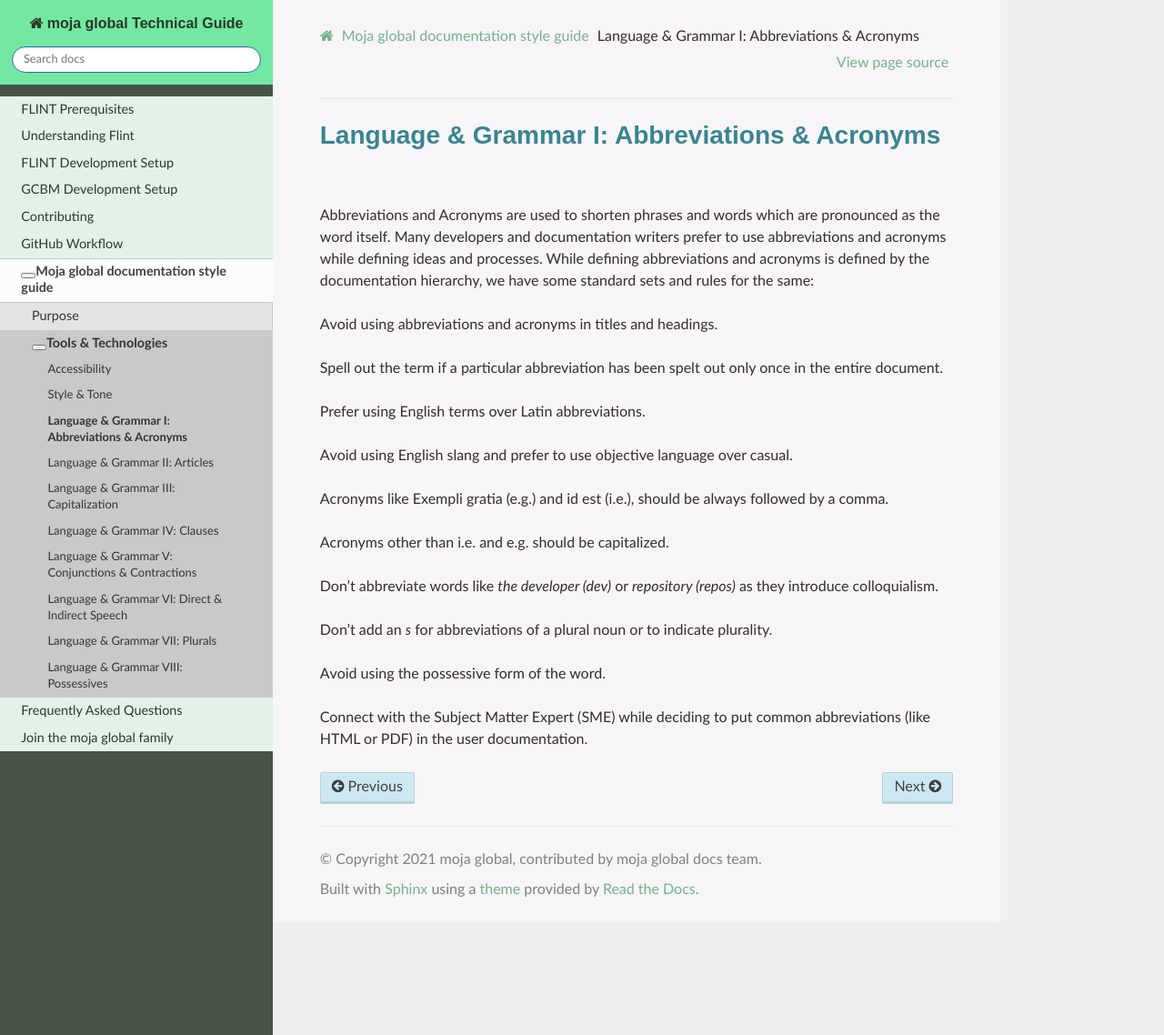
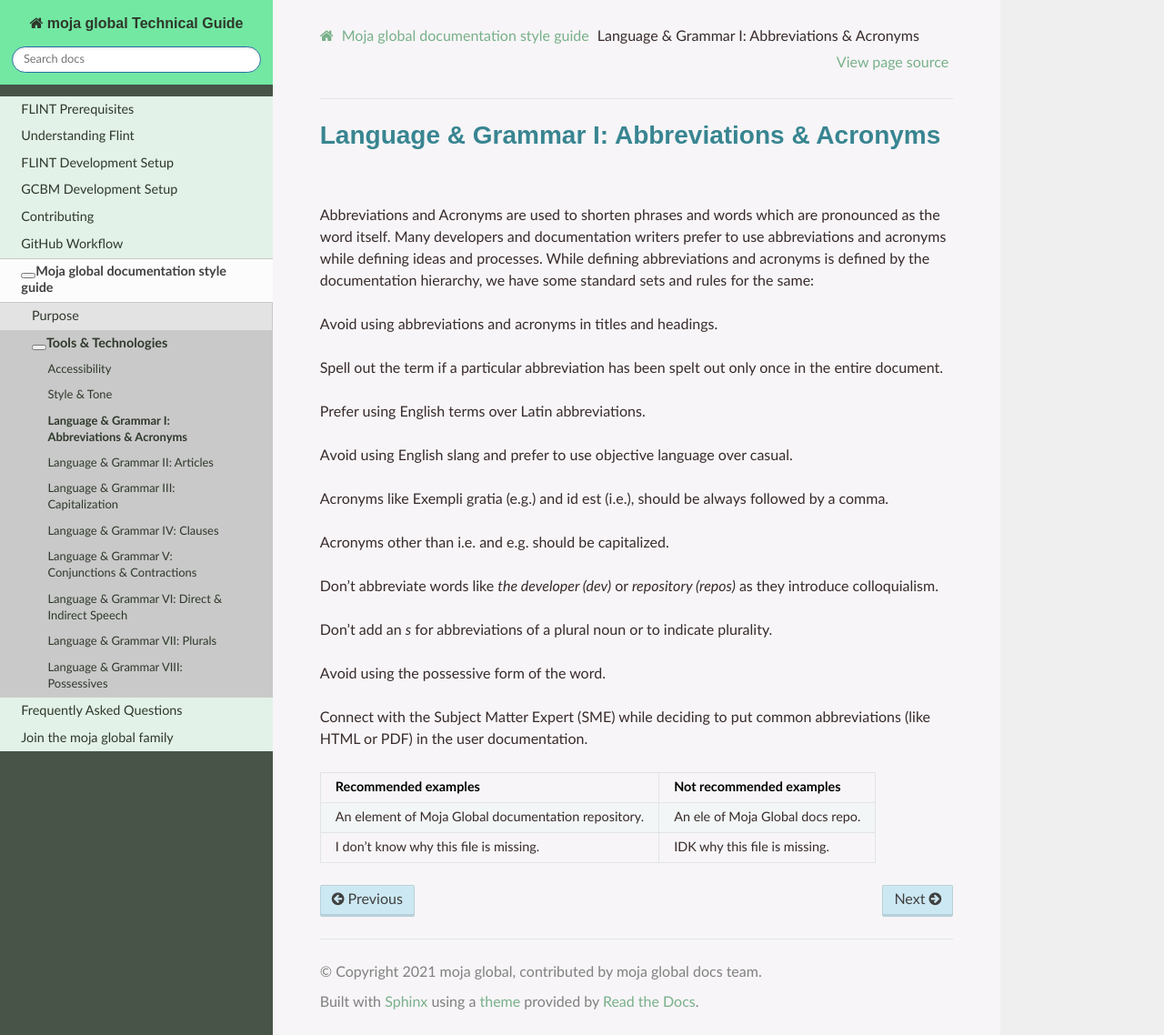
Before and after one commit to moja-global/moja_global_docs, a Sphinx documentation site: the page built from docs/DocumentationStyleGuide/language-grammar/abbreviations-acronymn.rst, in a window 1280 px wide and 1138 px high. Shown: the whole window at 91% size. Built offline with Sphinx 7.4.7 and the Read the Docs theme 2.0.0, drawn with Linux system fonts in a browser that asks for light colours.

Commit message:
DOCS: Add examples for Abbreviations & Acronyms (#137)
* docon FLINT Performance

Signed-off-by: SanjaySinghRajpoot <iamsanjayrajpoot@gmail.com>

* Proposed changes

Signed-off-by: SanjaySinghRajpoot <iamsanjayrajpoot@gmail.com>

* deleting changes

Signed-off-by: SanjaySinghRajpoot <iamsanjayrajpoot@gmail.com>

* deleting changes

Signed-off-by: SanjaySinghRajpoot <iamsanjayrajpoot@gmail.com>

* Update abbreviations-acronymn.rst

Co-authored-by: Harsh Mishra <erbeusgriffincasper@gmail.com>

```diff
--- a/docs/DocumentationStyleGuide/language-grammar/abbreviations-acronymn.rst
+++ b/docs/DocumentationStyleGuide/language-grammar/abbreviations-acronymn.rst
@@ -26,3 +26,13 @@
 -  Avoid using the possessive form of the word.
 -  Connect with the Subject Matter Expert (SME) while deciding to put
    common abbreviations (like HTML or PDF) in the user documentation.
+
++----------------------------------+----------------------------------+
+| Recommended examples             | Not recommended examples         |
++==================================+==================================+
+| An element of Moja Global        | An ele of Moja Global docs repo. |
+| documentation repository.        |                                  |
++----------------------------------+----------------------------------+
+| I don't know why this file is    | IDK why this file is missing.    |
+| missing.                         |                                  |
++----------------------------------+----------------------------------+
```
Also changed, not shown: docs/DeveloperWorkflow/flint_performance.rst (line endings or trailing spaces).
